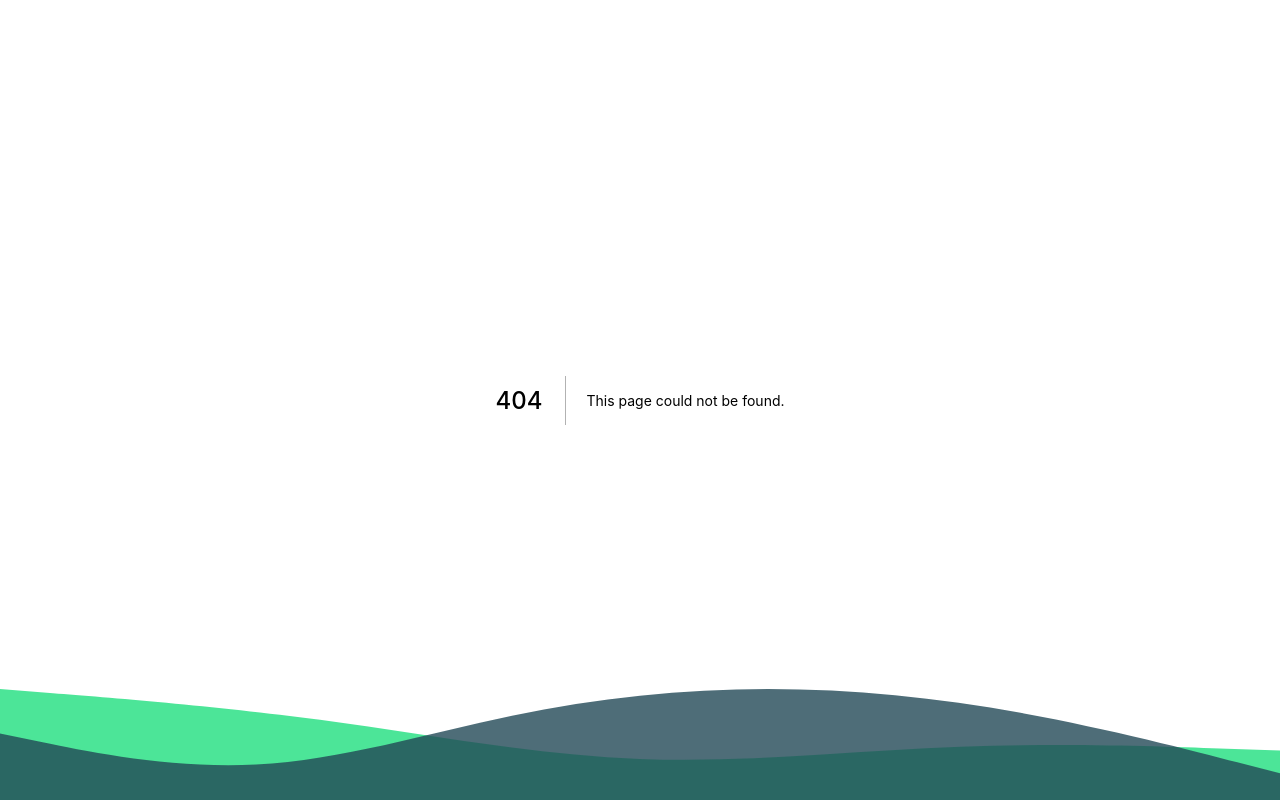
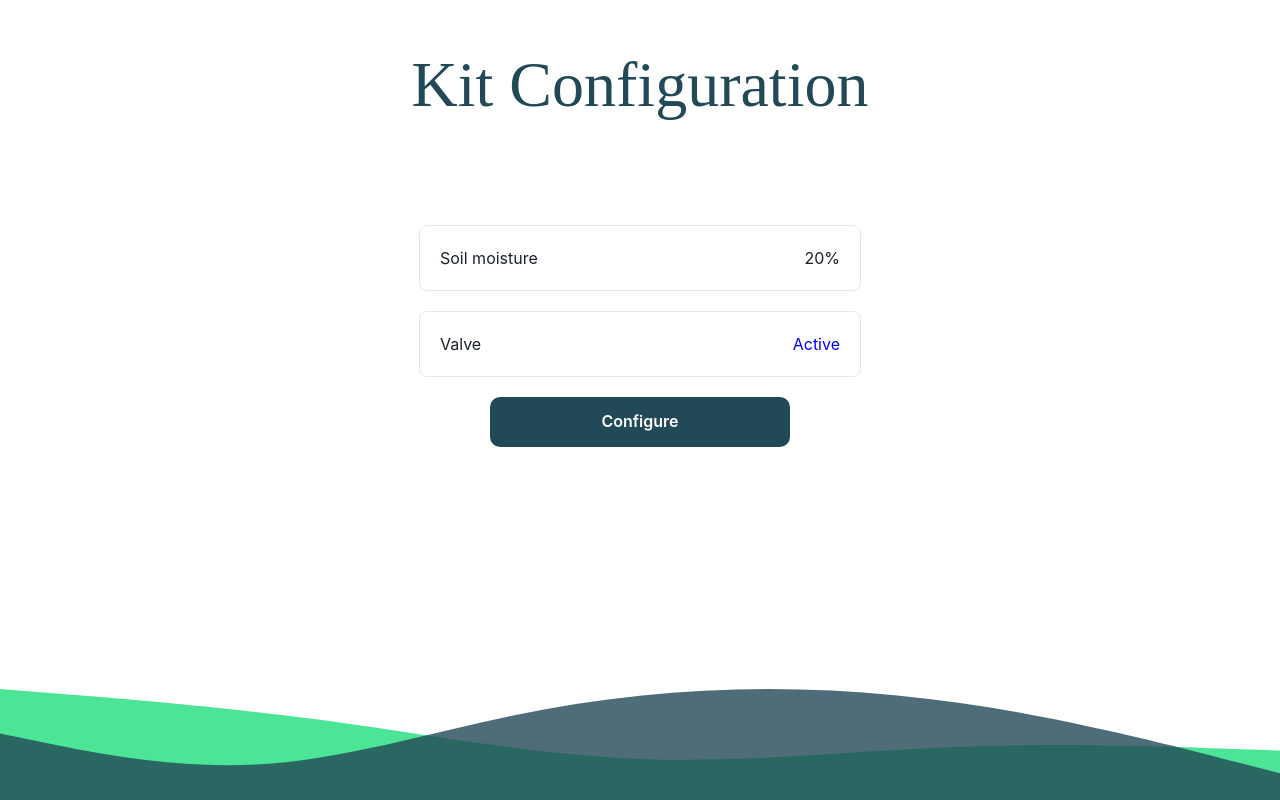
Before and after one commit to AgrotechASETeam15/agrotech-frontend, a Next.js app: page /kit-configuration in a window 1280 px wide. Before the commit this address had no page. Built offline with nearby package versions, Linux system fonts and the light colour scheme.

Commit message:
style: kits configuration screen

```diff
--- /dev/null
+++ b/components/dripIrrigation/KitConfiguration.jsx
@@ -0,0 +1,132 @@
+import {
+  Box,
+  Button,
+  Checkbox,
+  Flex,
+  Input,
+  Text,
+  Modal,
+  ModalCloseButton,
+  ModalBody,
+  ModalContent,
+  ModalFooter,
+  ModalHeader,
+  ModalOverlay,
+} from "@chakra-ui/react";
+import React, { useState, useRef } from "react";
+
+const KitConfiguration = () => {
+  const [isOpen, setisOpen] = useState(false);
+  const [kitConfig, setkitConfig] = useState({
+    soilMoisture: 20,
+    valve: "Active",
+  });
+  const [editValue, seteditValue] = useState(kitConfig.soilMoisture);
+  return (
+    <Flex
+      justifyContent={"center"}
+      alignItems={"center"}
+      direction={"column"}
+      gap={"40px"}
+      paddingTop={"45px"}
+      //   height={'100vh'}
+    >
+      <Flex justifyContent={"center"} alignItems={"center"}>
+        <Text
+          fontFamily={"Lexend Deca"}
+          fontStyle={"normal"}
+          fontWeight={"400"}
+          fontSize={"64px"}
+          lineHeight={"80px"}
+          color={"#224957"}
+        >
+          Kit Configuration
+        </Text>
+      </Flex>
+      <Flex
+        justifyContent={"center"}
+        alignItems={"center"}
+        gap={"20px"}
+        flexDirection={"column"}
+        paddingTop={"60px"}
+      >
+        <Box
+          maxW="lg"
+          borderWidth="1px"
+          borderRadius="lg"
+          overflow="hidden"
+          padding={"20px"}
+        >
+          <Flex
+            justifyContent={"space-between"}
+            width={"400px"}
+            alignItems={"center"}
+          >
+            <Text>Soil moisture </Text>
+            <Text>{`${kitConfig.soilMoisture}%`}</Text>
+          </Flex>
+        </Box>
+        <Box
+          maxW="lg"
+          borderWidth="1px"
+          borderRadius="lg"
+          overflow="hidden"
+          padding={"20px"}
+        >
+          <Flex
+            justifyContent={"space-between"}
+            width={"400px"}
+            alignItems={"center"}
+          >
+            <Text>Valve</Text>
+            <Text color={"#0000FF"}>{kitConfig.valve}</Text>
+          </Flex>
+        </Box>
+        <Button
+          width={"300px"}
+          height={"50px"}
+          background={"#224957"}
+          borderRadius={"10px"}
+          color={"#ffffff"}
+          _hover={{
+            background: "#20DF7F",
+          }}
+          onClick={() => setisOpen(true)}
+        >
+          Configure
+        </Button>
+      </Flex>
+      <Modal isCentered isOpen={isOpen} onClose={() => setisOpen(false)}>
+        <ModalOverlay />
+        <ModalContent>
+          <ModalHeader>Confirm</ModalHeader>
+          <ModalCloseButton />
+          <ModalBody>
+            <Flex justifyContent="space-between" alignItems={"center"}>
+              <Text>Soil moisture</Text>
+              <Input
+                value={editValue}
+                onChange={(e) => seteditValue(e.target.value)}
+                width={"100px"}
+              />
+            </Flex>
+          </ModalBody>
+          <ModalFooter>
+            <Button
+              onClick={() => {
+                setisOpen(false);
+                setkitConfig({
+                  ...kitConfig,
+                  soilMoisture: editValue,
+                });
+              }}
+            >
+              Done
+            </Button>
+          </ModalFooter>
+        </ModalContent>
+      </Modal>
+    </Flex>
+  );
+};
+export default KitConfiguration;
--- /dev/null
+++ b/pages/kit-configuration/index.jsx
@@ -0,0 +1,13 @@
+import { Box } from "@chakra-ui/react";
+import React from "react";
+import KitConfiguration from "../../components/dripIrrigation/KitConfiguration";
+
+const KitConfigurationPage = () => {
+  return (
+    <Box>
+      <KitConfiguration />
+    </Box>
+  );
+};
+
+export default KitConfigurationPage;
```
